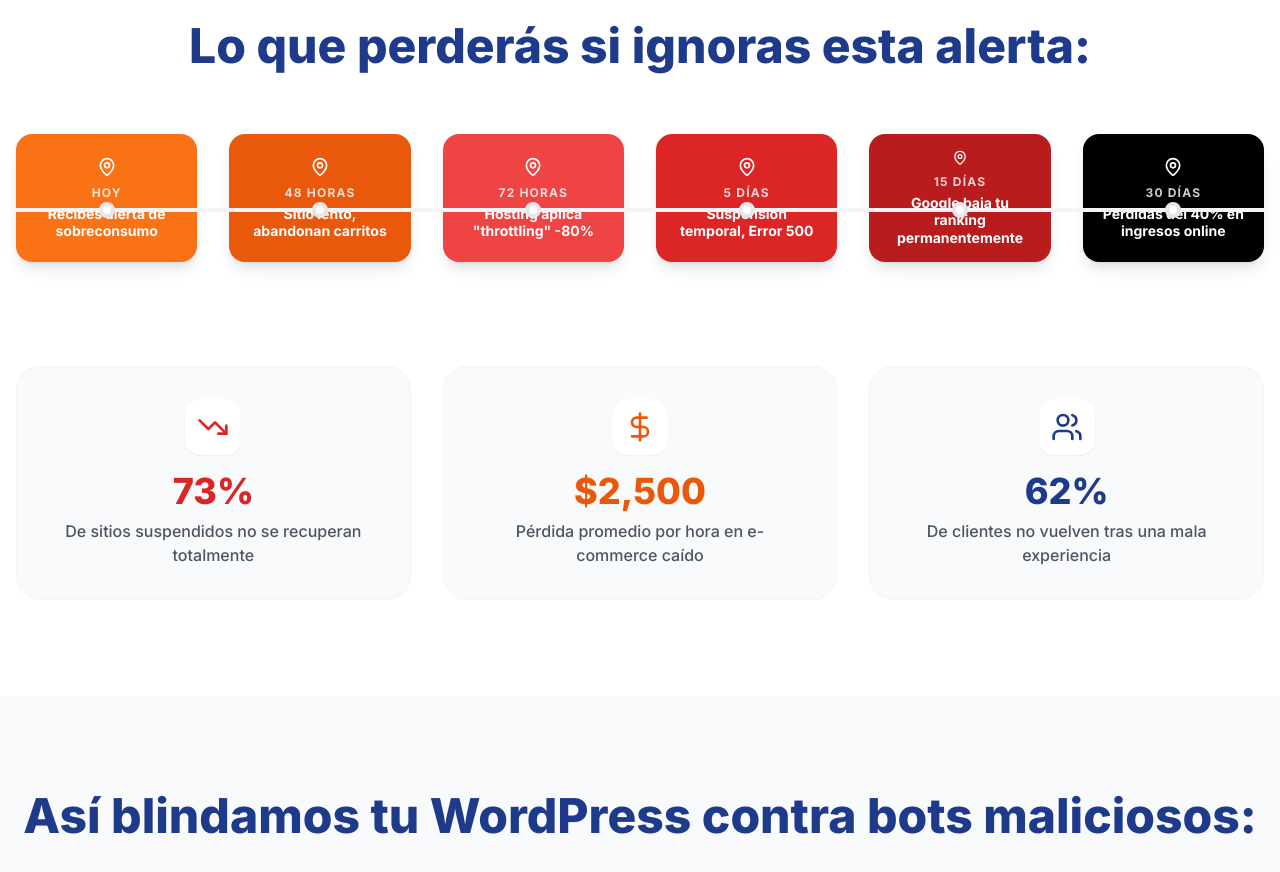
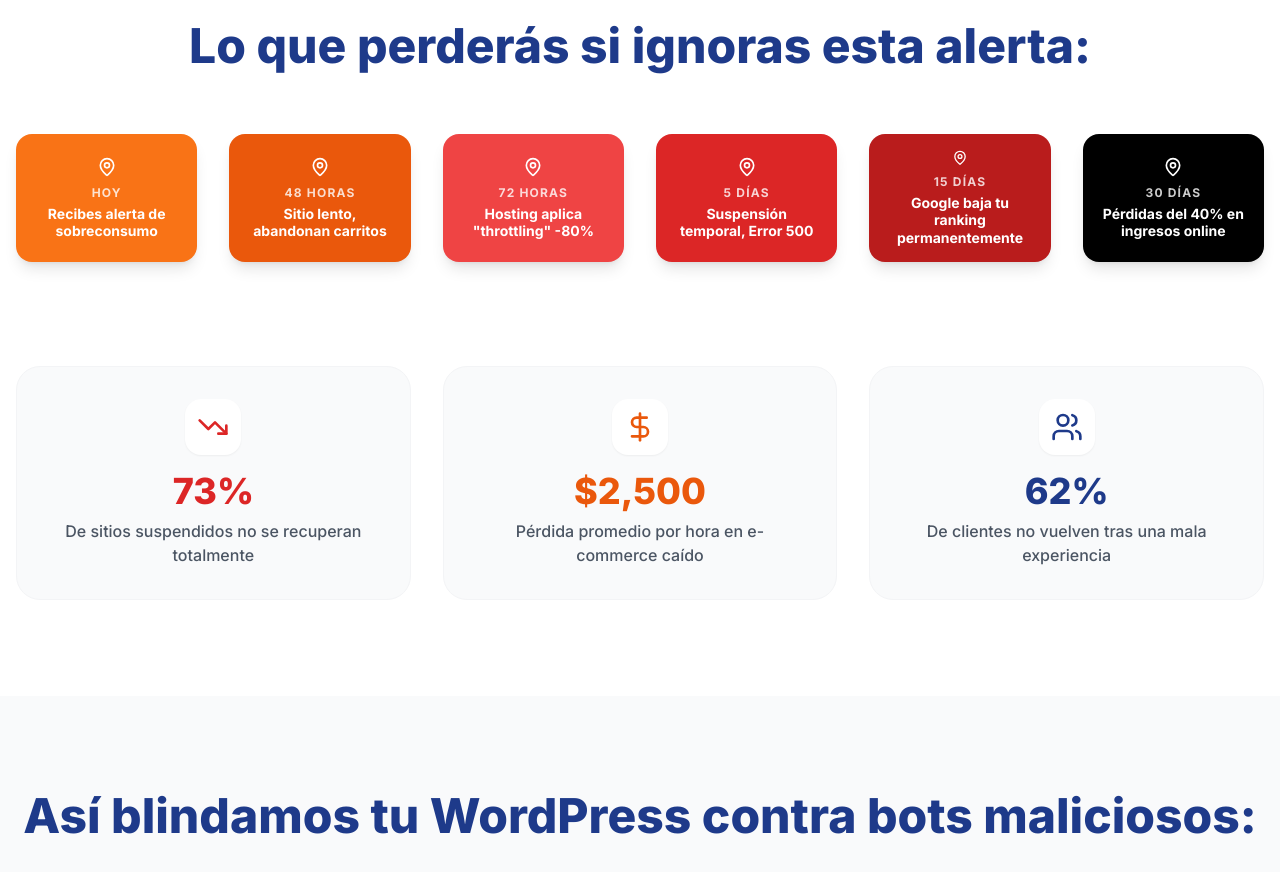
Before and after one commit to KannemanM/wp-shield, a React (Vite) app: page / in a window 1280 px wide. Shown: the part 2420-3292 px from the top of the page. Built offline with nearby package versions, Linux system fonts and the light colour scheme.

Commit message:
Style: remove timeline horizontal line and overlay bullets; keep only info cards

```diff
--- a/components/ConsequencesSection.tsx
+++ b/components/ConsequencesSection.tsx
@@ -21,9 +21,7 @@ export const ConsequencesSection: React.FC = () => {
           </h2>
         </div>
 
-        <div className="relative mb-20">
-          <div className="absolute top-1/2 left-0 w-full h-1 bg-gray-100 -translate-y-1/2 hidden lg:block"></div>
-
+        <div className="mb-20">
           <div className="grid lg:grid-cols-6 gap-8">
             {timeline.map((item, idx) => (
               <div key={idx} className="group">
@@ -34,17 +32,6 @@ export const ConsequencesSection: React.FC = () => {
                 </div>
               </div>
             ))}
-          </div>
-
-          {/* Overlay dots aligned to the center line (visible on lg and above) */}
-          <div className="absolute top-1/2 left-0 w-full -translate-y-1/2 hidden lg:block pointer-events-none">
-            <div className="grid lg:grid-cols-6 gap-8">
-              {timeline.map((_, idx) => (
-                <div key={idx} className="flex justify-center">
-                  <div className="w-4 h-4 bg-white border-4 border-gray-200 rounded-full"></div>
-                </div>
-              ))}
-            </div>
           </div>
         </div>
 
```
